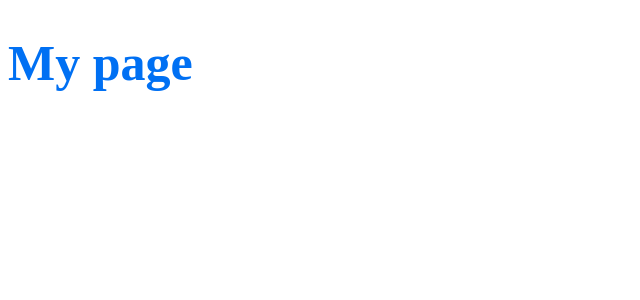
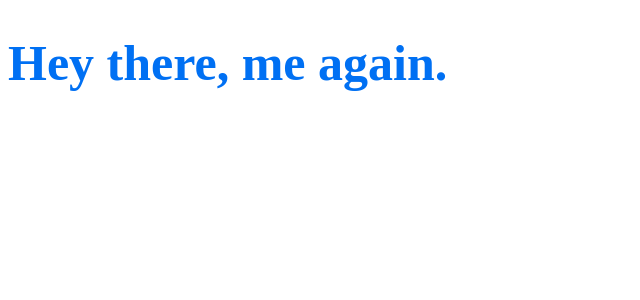
Before and after one commit to kingbobiv/portfolio, a Next.js app: page / in a window 1280 px wide. Shown: the top 300 px of the page, without its empty margins (0-640 px from the left). Built offline with nearby package versions, Linux system fonts and the light colour scheme.

Commit message:
build test

```diff
--- a/pages/index.js
+++ b/pages/index.js
@@ -6,5 +6,5 @@ const Title = styled.h1`
 `
 
 export default function Home() {
-  return <Title>My page</Title>
+  return <Title>Hey there, me again.</Title>
 }
```
